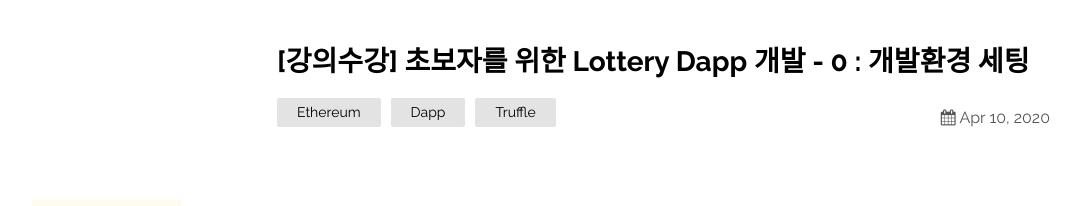
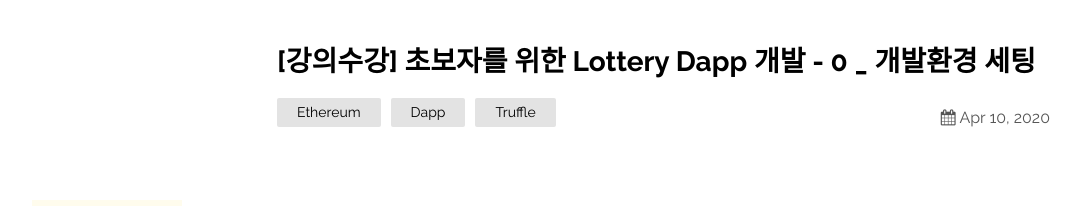
Before and after one commit to jhhhj1002/jhhhj1002.github.io, a Jekyll site: the page built from _posts/2020-04-11-Lottery-Dapp-01.markdown, in a window 1280 px wide and 900 px high. Shown: the top 206 px of the window, without its empty margins (78-1159 px from the left). Built offline with Jekyll 4.4.1, drawn with Linux system fonts in a browser that asks for light colours.

```diff
--- a/_posts/2020-04-11-Lottery-Dapp-01.markdown
+++ b/_posts/2020-04-11-Lottery-Dapp-01.markdown
@@ -1,6 +1,6 @@
 ---
 layout: post
-title:  "[강의수강] 초보자를 위한 Lottery Dapp 개발 - 0 : 개발환경 세팅"
+title:  "[강의수강] 초보자를 위한 Lottery Dapp 개발 - 0 _ 개발환경 세팅"
 excerpt: "인프런 강의 - Ethereum 실전! 초보자를 위한 Lottery Dapp 개발 : Dapp 개발환경 세팅"
 date:   2020-04-10 13:38:36 +0530
 categories: Ethereum Dapp Truffle
```
